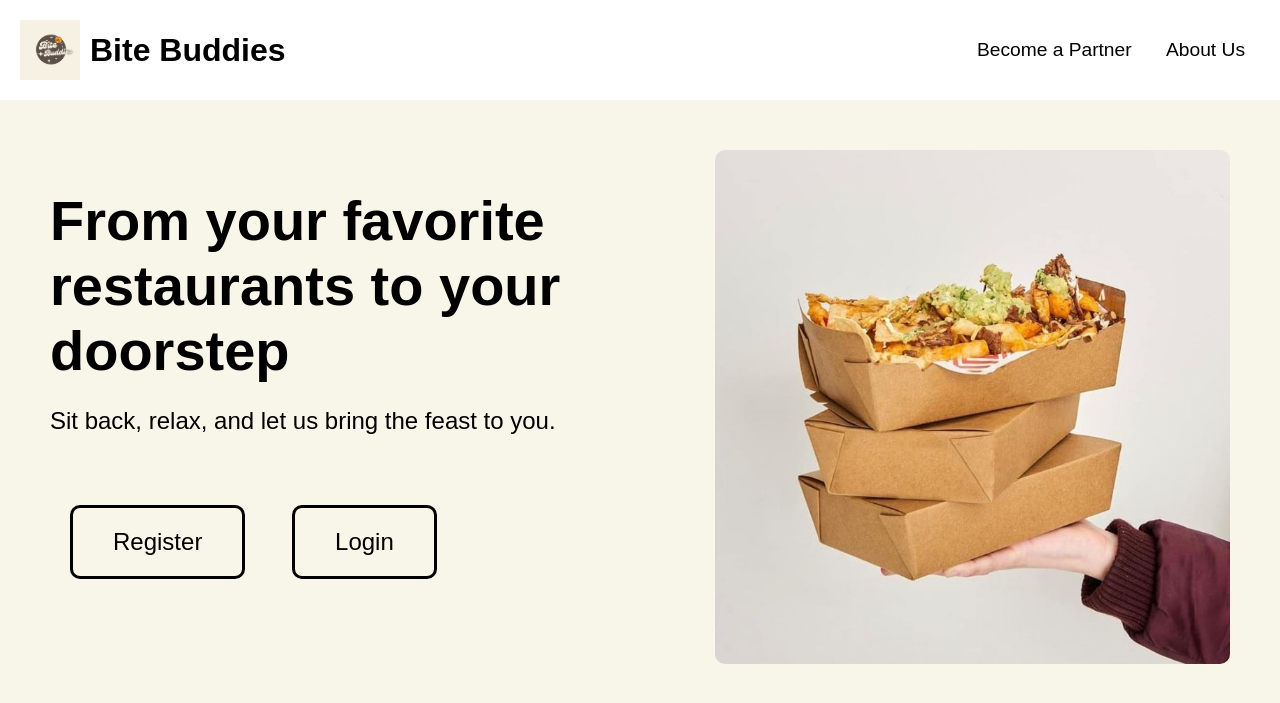
After one commit to Kusha-Sharma/FLASK_DB, a Flask app: template templates/index1.html in a window 1280 px wide. The commit adds this page. Shown: the top 703 px of the page. Run offline with Flask 3, Linux system fonts and the light colour scheme; the template is opened without the code that fills it, so the values that code supplies are empty.

Commit message:
update index page and add partner registration form

```diff
--- a/app.py
+++ b/app.py
@@ -4,7 +4,7 @@ app = Flask(__name__)
 
 @app.route('/')
 def home():
-    return render_template('index.html')
+    return render_template('index1.html')
 
 @app.route('/register')
 def register():
--- a/templates/index.html
+++ b/templates/index.html
@@ -9,7 +9,7 @@
             font-family: Arial, sans-serif;
             margin: 0;
             padding: 0;
-            background-color: #F8F4EC;
+            background-color: #f8f5e9;
             color: #000;
         }
         header {
@@ -74,7 +74,6 @@
     <header>
         <div class="logo">
             <img src="{{ url_for('static', filename='logo-placeholder.png') }}" alt="Bite Buddies Logo">
-            Bite Buddies
         </div>
         <nav>
             <a href="{{ url_for('partner') }}">Become a Partner</a>
--- /dev/null
+++ b/templates/index1.html
@@ -0,0 +1,108 @@
+<!DOCTYPE html>
+<html lang="en">
+<head>
+    <meta charset="UTF-8">
+    <meta name="viewport" content="width=device-width, initial-scale=1.0">
+    <title>Bite Buddies</title>
+    <style>
+        body {
+            font-family: Arial, sans-serif;
+            margin: 0;
+            padding: 0;
+            background-color: #f8f5e9;
+            color: #000;
+        }
+        header {
+            display: flex;
+            justify-content: space-between;
+            align-items: center;
+            padding: 20px;
+            background-color: #FFF;
+            font-size: 1rem;
+        }
+        .logo {
+            display: flex;
+            align-items: center;
+            font-size: 2rem;
+            font-weight: bold;
+        }
+        .logo img {
+            height: 60px;
+            margin-right: 10px;
+        }
+        nav a {
+            margin: 0 15px;
+            text-decoration: none;
+            color: #000;
+            font-size: 1.2rem;
+        }
+        main {
+            display: flex;
+            justify-content: space-between;
+            align-items: flex-start;
+            margin: 50px 50px;
+        }
+        .text {
+            flex: 2;
+            margin-right: 50px;
+            font-size: 1.5rem;
+        }
+        h1 {
+            font-size: 3.5rem;
+            margin-bottom: 20px;
+        }
+        p {
+            font-size: 1.5rem;
+            margin-bottom: 50px;
+        }
+        .buttons a {
+            display: inline-block;
+            margin: 20px;
+            padding: 20px 40px;
+            font-size: 1.5rem;
+            color: #000;
+            text-decoration: none;
+            border: 3px solid #000;
+            border-radius: 10px;
+        }
+        .buttons a:hover {
+            background-color: #000;
+            color: #FFF;
+        }
+        .image {
+            flex: 2;
+            margin-left: 100px;
+        }
+        .image img {
+            width: 100%;
+            max-width: 700px;
+            border-radius: 10px;
+        }
+    </style>
+</head>
+<body>
+    <header>
+        <div class="logo">
+            <img src="{{ url_for('static', filename='logo-placeholder.png') }}" alt="Bite Buddies Logo">
+            Bite Buddies
+        </div>
+        <nav>
+            <a href="{{ url_for('partner') }}">Become a Partner</a>
+            <a href="{{ url_for('about') }}">About Us</a>
+        </nav>
+    </header>
+    <main>
+        <div class="text">
+            <h1>From your favorite restaurants to your doorstep</h1>
+            <p>Sit back, relax, and let us bring the feast to you.</p>
+            <div class="buttons">
+                <a href="{{ url_for('register') }}">Register</a>
+                <a href="{{ url_for('login') }}">Login</a>
+            </div>
+        </div>
+        <div class="image">
+            <img src="{{ url_for('static', filename='food-placeholder.png') }}" alt="Food Image">
+        </div>
+    </main>
+</body>
+</html>
```
Also changed, not shown: templates/partner.html (+141 -0 lines).
